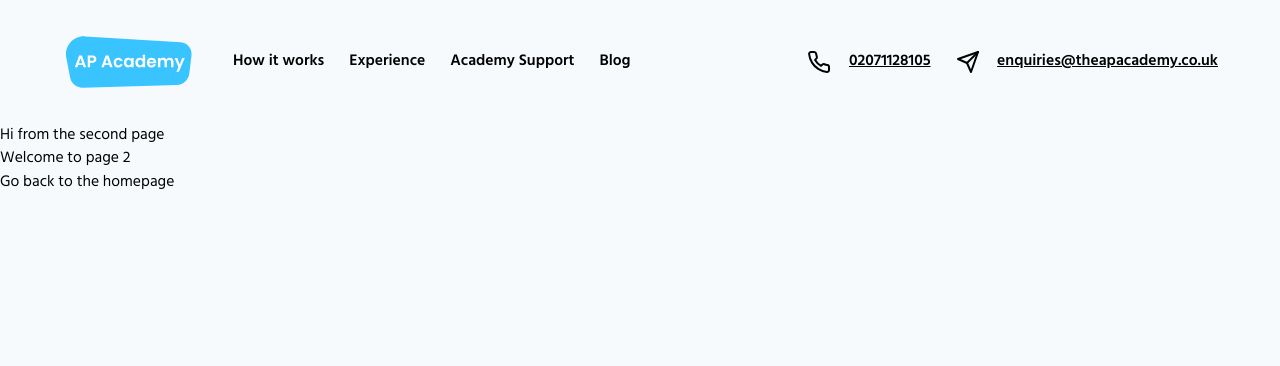
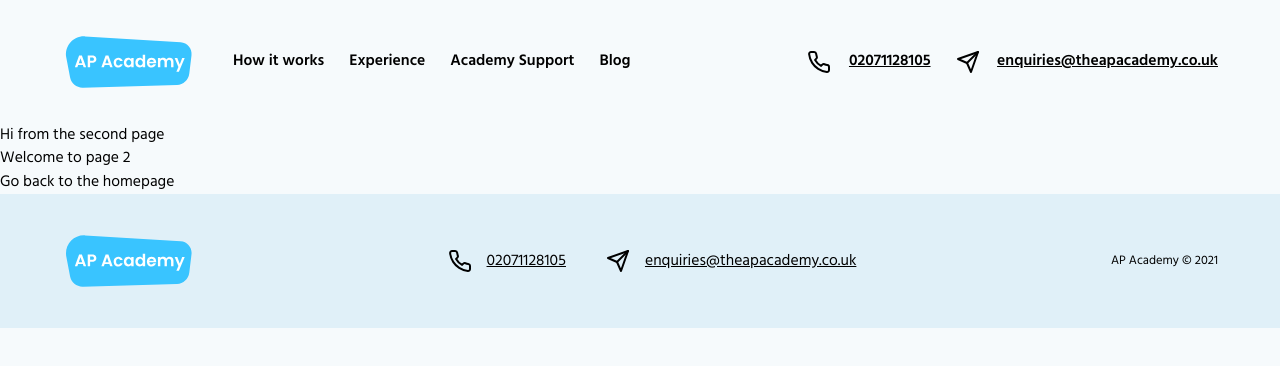
Before and after one commit to Woodbine1318/ApAcademy, a Gatsby site: page /page-2 in a window 1280 px wide. Built offline with nearby package versions, Linux system fonts and the light colour scheme; Gatsby itself is replaced by a stand-in of ours.

Commit message:
Implement footer

```diff
--- /dev/null
+++ b/src/components/Footer.jsx
@@ -0,0 +1,33 @@
+import React from 'react';
+import Logo from '../images/logo.svg';
+import PhoneIcon from '../images/phone.svg';
+import MailIcon from '../images/send.svg';
+import { Link } from 'gatsby';
+import { useContactInfo } from '../hooks/useContactInfo';
+
+const Footer = () => {
+  const { phone, email } = useContactInfo();
+
+  return (
+    <footer className="flex flex-col bg-primary-200 pt-16 pb-4 px-constrained md:flex-row md:items-center md:justify-between md:px-constrained-md md:pb-16 lg:px-constrained-lg">
+      <Link to="/" aria-label="Home" className="block mb-12 md:mb-0">
+        <Logo />
+      </Link>
+
+      <div className="flex flex-col md:flex-row mb-20 md:mb-0">
+        <a href={`tel:${phone}`} className="flex flex-nowrap items-center mb-7 md:mb-0 md:mr-16">
+          <PhoneIcon className="mr-6" />
+          <span className="underline">{phone}</span>
+        </a>
+        <a href={`mailto:${email}`} className="flex flex-nowrap items-center">
+          <MailIcon className="mr-6" />
+          <span className="underline">{email}</span>
+        </a>
+      </div>
+
+      <small className="block text-right">AP Academy &copy; {new Date().getFullYear()}</small>
+    </footer>
+  );
+};
+
+export default Footer;
--- a/src/components/Header.jsx
+++ b/src/components/Header.jsx
@@ -1,30 +1,14 @@
 import React from 'react';
-import { Link, useStaticQuery, graphql } from 'gatsby';
+import { Link } from 'gatsby';
 import Logo from '../images/logo.svg';
 import PhoneIcon from '../images/phone.svg';
 import MailIcon from '../images/send.svg';
 import { StaticImage } from 'gatsby-plugin-image';
 import { PropTypes } from 'prop-types';
+import { useContactInfo } from '../hooks/useContactInfo';
 
 const Header = ({ path }) => {
-  const {
-    site: {
-      siteMetadata: {
-        contactInfo: { phone, email },
-      },
-    },
-  } = useStaticQuery(graphql`
-    query HeaderQuery {
-      site {
-        siteMetadata {
-          contactInfo {
-            phone
-            email
-          }
-        }
-      }
-    }
-  `);
+  const { phone, email } = useContactInfo();
 
   return (
     <header className="relative px-constrained py-14 md:px-constrained-md lg:px-constrained-lg z-50">
--- a/src/components/Layout.jsx
+++ b/src/components/Layout.jsx
@@ -1,6 +1,7 @@
 import React from 'react';
 import PropTypes from 'prop-types';
 import Header from './Header';
+import Footer from './Footer';
 
 const Layout = ({ children, path }) => {
   return (
@@ -8,6 +9,8 @@ const Layout = ({ children, path }) => {
       <Header path={path} />
 
       {children}
+
+      <Footer />
     </div>
   );
 };
--- /dev/null
+++ b/src/hooks/useContactInfo.js
@@ -0,0 +1,24 @@
+import { useStaticQuery, graphql } from 'gatsby';
+
+export const useContactInfo = () => {
+  const {
+    site: {
+      siteMetadata: {
+        contactInfo: { phone, email },
+      },
+    },
+  } = useStaticQuery(graphql`
+    query ContactInfoQuery {
+      site {
+        siteMetadata {
+          contactInfo {
+            phone
+            email
+          }
+        }
+      }
+    }
+  `);
+
+  return { phone, email };
+};
```
